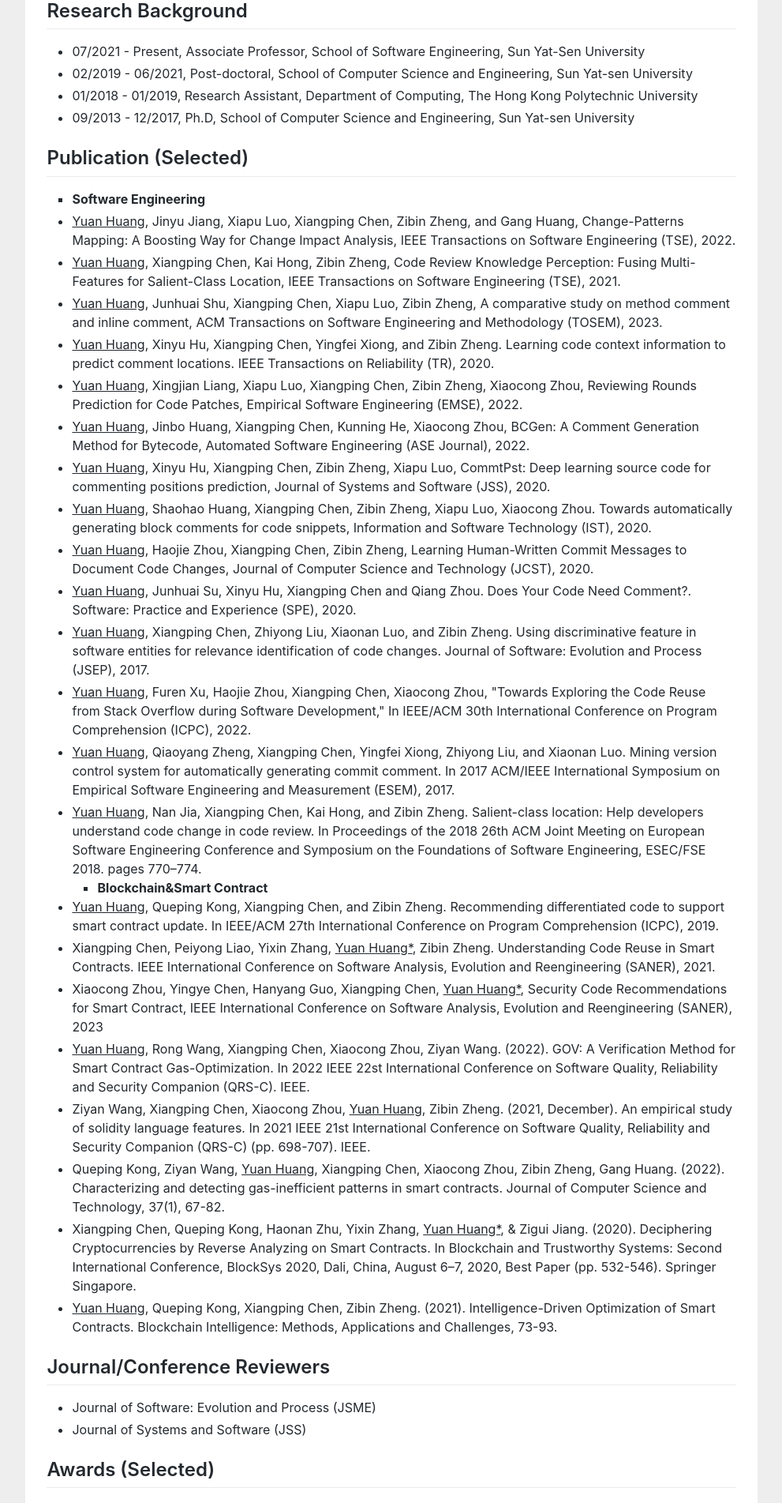
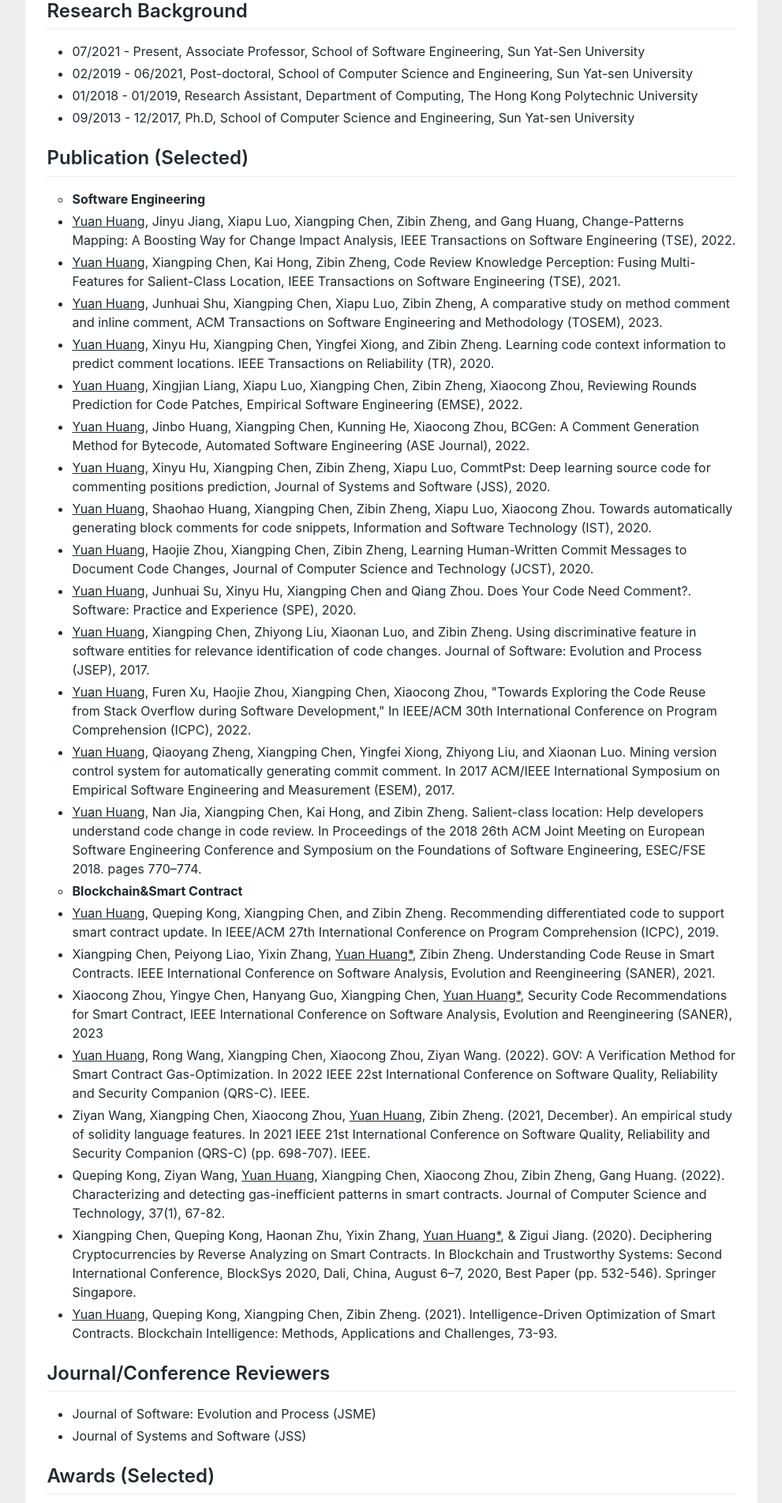
Before and after one commit to huangyuan-hy/huangyuan-hy.github.io, a Jekyll site: the page index.html, which Jekyll copies as it is, in a window 1280 px wide. Shown: the part 631-2534 px from the top of the page at 79% size, without its empty margins (144-1135 px from the left). Built offline with Jekyll 4.4.1, drawn with Linux system fonts in a browser that asks for light colours.

Commit message:
Update index.html

```diff
--- a/index.html
+++ b/index.html
@@ -84,7 +84,7 @@ gtag('config', 'UA-158965281-1');
 				<ul>
 
 
-        <li type="square"><b>Software Engineering</b></li>
+        <li type="circle"><b>Software Engineering</b></li>
 
 
 
@@ -104,9 +104,8 @@ gtag('config', 'UA-158965281-1');
 <li><u>Yuan Huang</u>, Nan Jia, Xiangping Chen, Kai Hong, and Zibin Zheng. Salient-class location: Help developers understand code change in code review. In Proceedings of the 2018 26th ACM Joint Meeting on European Software Engineering Conference and Symposium on the Foundations of Software Engineering, ESEC/FSE 2018. pages 770–774.</li>
 
 
-<ul type="square">
-        <li><b>Blockchain&Smart Contract</b></li>
-    </ul>
+
+	<li type="circle"><b>Blockchain&Smart Contract</b></li>
 
 <li><u>Yuan Huang</u>, Queping Kong, Xiangping Chen, and Zibin Zheng. Recommending differentiated code to support smart contract update. In IEEE/ACM 27th International Conference on Program Comprehension (ICPC), 2019. </li>
 
```
